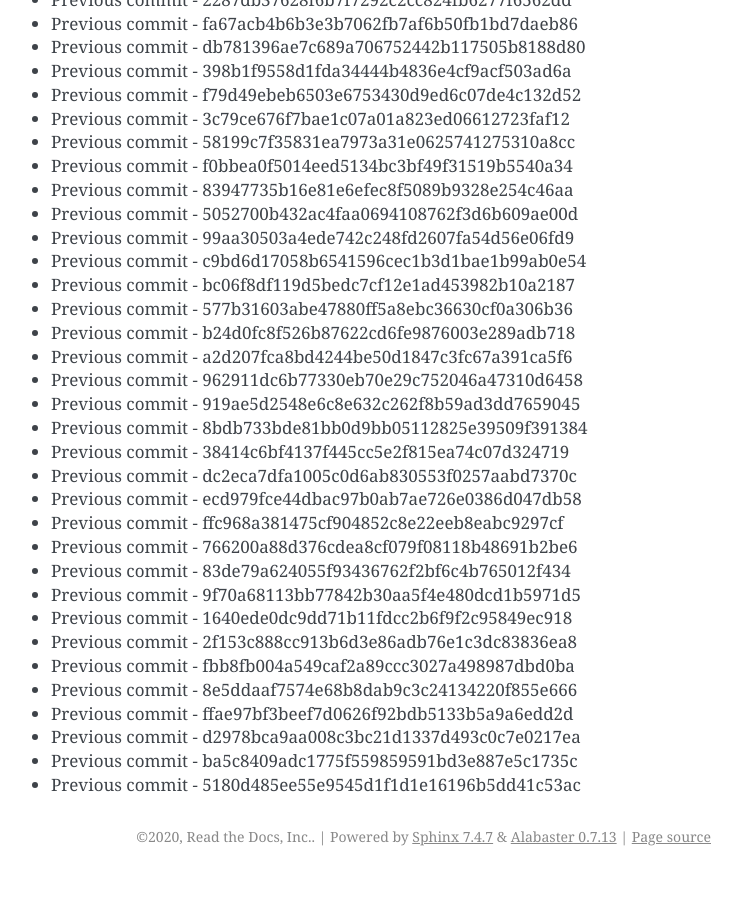
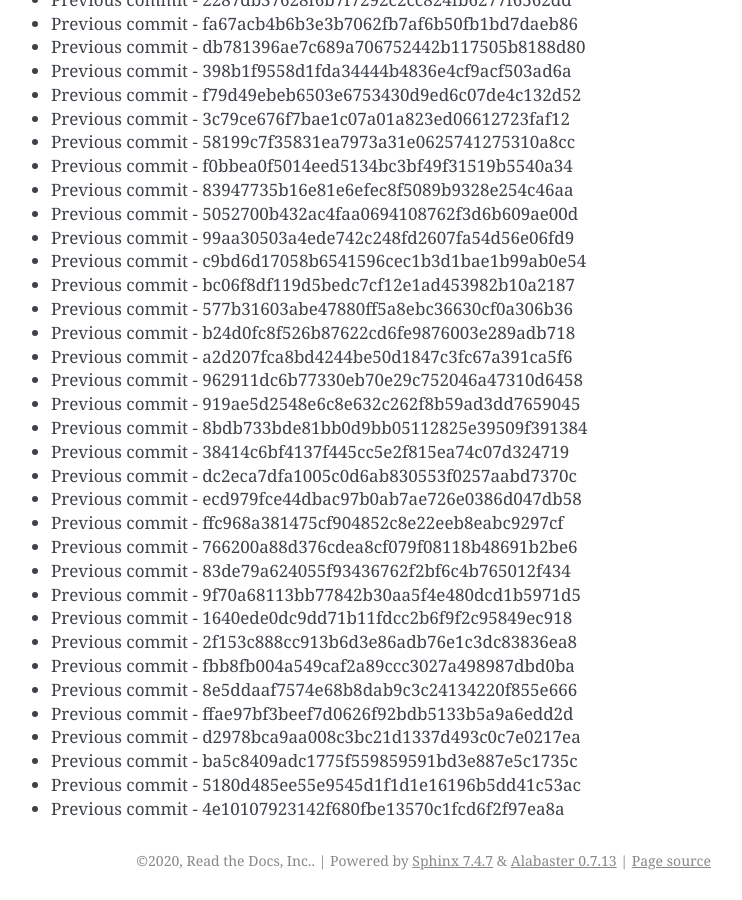
Before and after one commit to readthedocs/rtd-git-stresstest, a Sphinx documentation site: the page built from docs/updates.rst, in a window 1280 px wide and 900 px high, scrolled down 78543 px. Shown: the whole window, without its empty margins (399-1141 px from the left). Built offline with Sphinx 7.4.7, drawn with Linux system fonts in a browser that asks for light colours; before the commit the page ends 79419 px from its top, so only the background shows below that.

Commit message:
Generating commit from previous: 4e10107923142f680fbe13570c1fcd6f2f97ea8a

```diff
--- a/docs/updates.rst
+++ b/docs/updates.rst
@@ -3332,3 +3332,4 @@ It can be tested for any performance characteristics.
 * Previous commit - d2978bca9aa008c3bc21d1337d493c0c7e0217ea
 * Previous commit - ba5c8409adc1775f559859591bd3e887e5c1735c
 * Previous commit - 5180d485ee55e9545d1f1d1e16196b5dd41c53ac
+* Previous commit - 4e10107923142f680fbe13570c1fcd6f2f97ea8a
```
